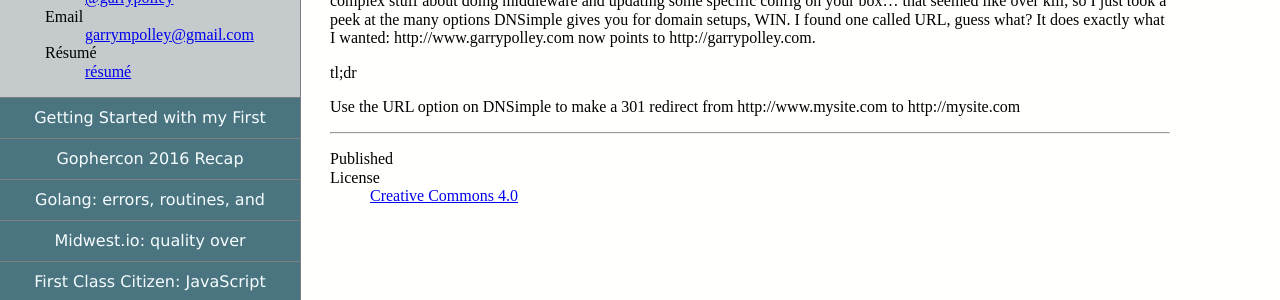
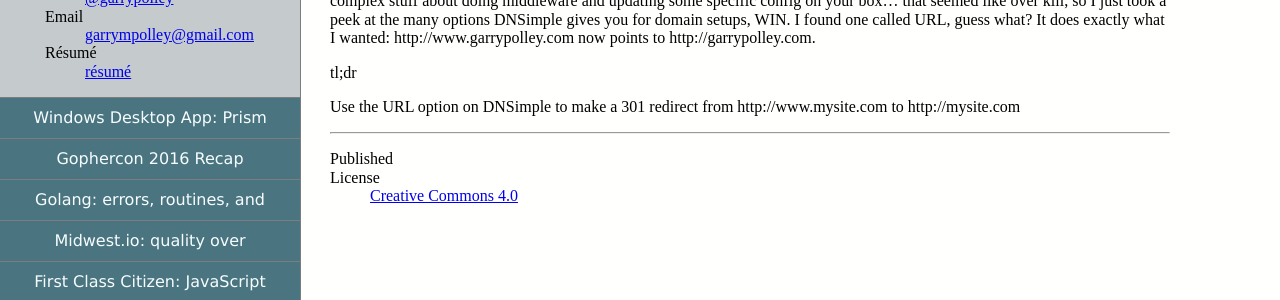
Before and after one commit to garrypolley/garrypolley.github.io, a Jekyll site: the page built from 2012-06-14.md, in a window 1280 px wide. Shown: the part 210-510 px from the top of the page. Built offline with Jekyll 4.4.1, drawn with Linux system fonts in a browser that asks for light colours; nearby versions of some CDN libraries; Markdown is read by kramdown in place of the engine named in the settings; comment, search, counter and statistics services are not loaded.

Commit message:
Update 2017-03-20-starting-with-prism-csharp.md

```diff
--- a/_posts/notes/2017-03-20-starting-with-prism-csharp.md
+++ b/_posts/notes/2017-03-20-starting-with-prism-csharp.md
@@ -1,6 +1,6 @@
 ---
 layout: post
-title: 'Getting Started with my First Windows Desktop App'
+title: 'Windows Desktop App: Prism Default Page'
 ---
 
 This will be short because it's mostly a note to myself. I just got started doing `WPF` applications using, [Prism](https://github.com/PrismLibrary/Prism).
```
